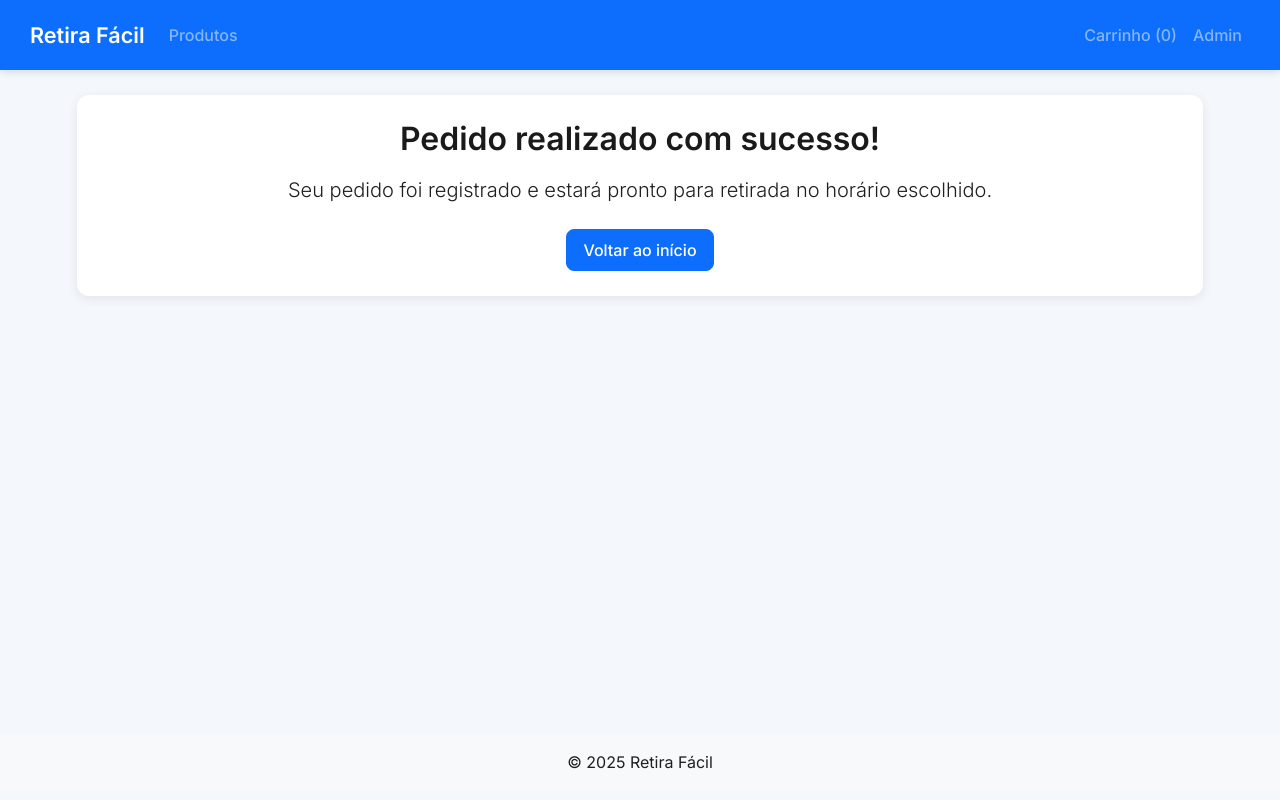
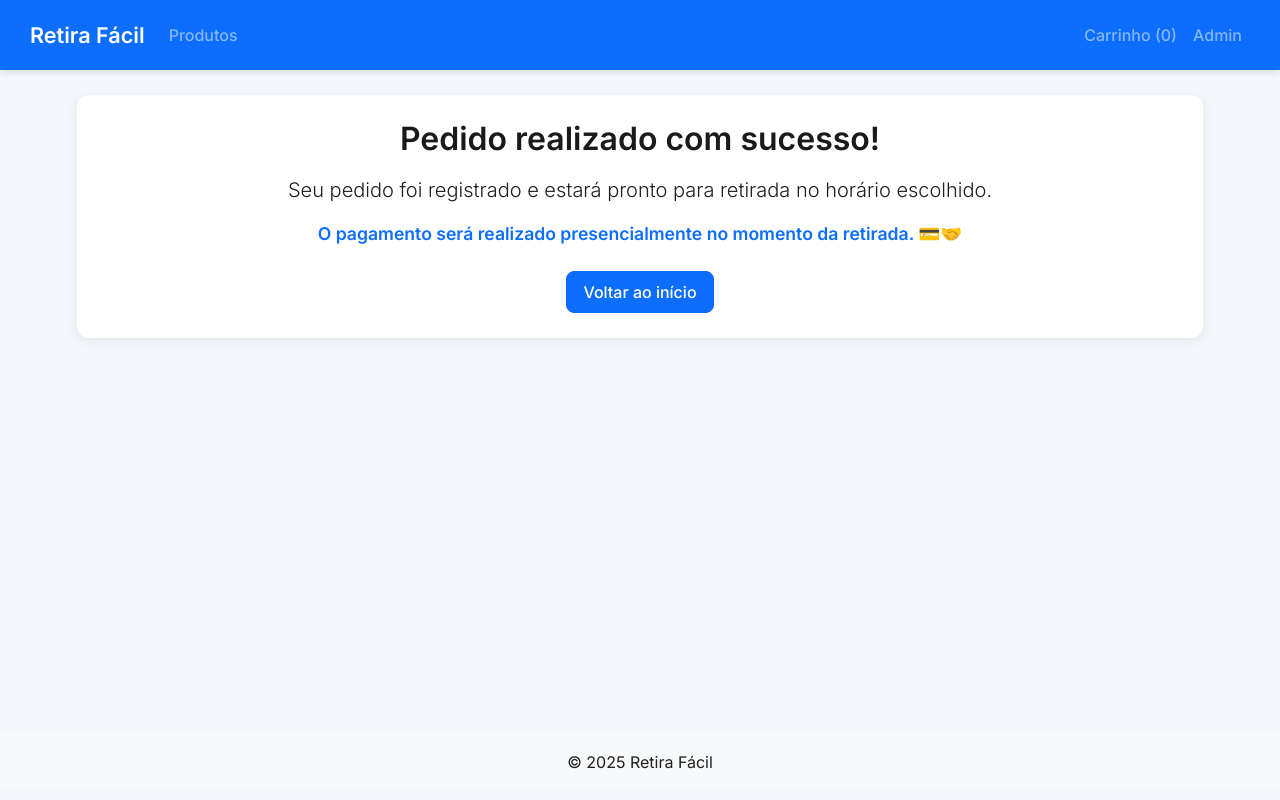
Before and after one commit to Thales1914/final, a React (Vite) app in the folder front-retira-facil/: page /pedido/sucesso in a window 1280 px wide. Built offline with nearby package versions, Linux system fonts and the light colour scheme; no server answers.

Commit message:
mensagem do pagamento

```diff
--- a/front-retira-facil/src/views/client/OrderSuccess.jsx
+++ b/front-retira-facil/src/views/client/OrderSuccess.jsx
@@ -6,8 +6,12 @@ export default function OrderSuccess() {
       <div className="card-custom">
         <h2 className="mb-3">Pedido realizado com sucesso!</h2>
 
-        <p className="lead mb-4">
+        <p className="lead mb-3">
           Seu pedido foi registrado e estará pronto para retirada no horário escolhido.
+        </p>
+
+        <p className="text-primary mb-4" style={{ fontSize: "1.1rem", fontWeight: "600" }}>
+          O pagamento será realizado presencialmente no momento da retirada. 💳🤝
         </p>
 
         <Link to="/" className="btn btn-primary">
```
